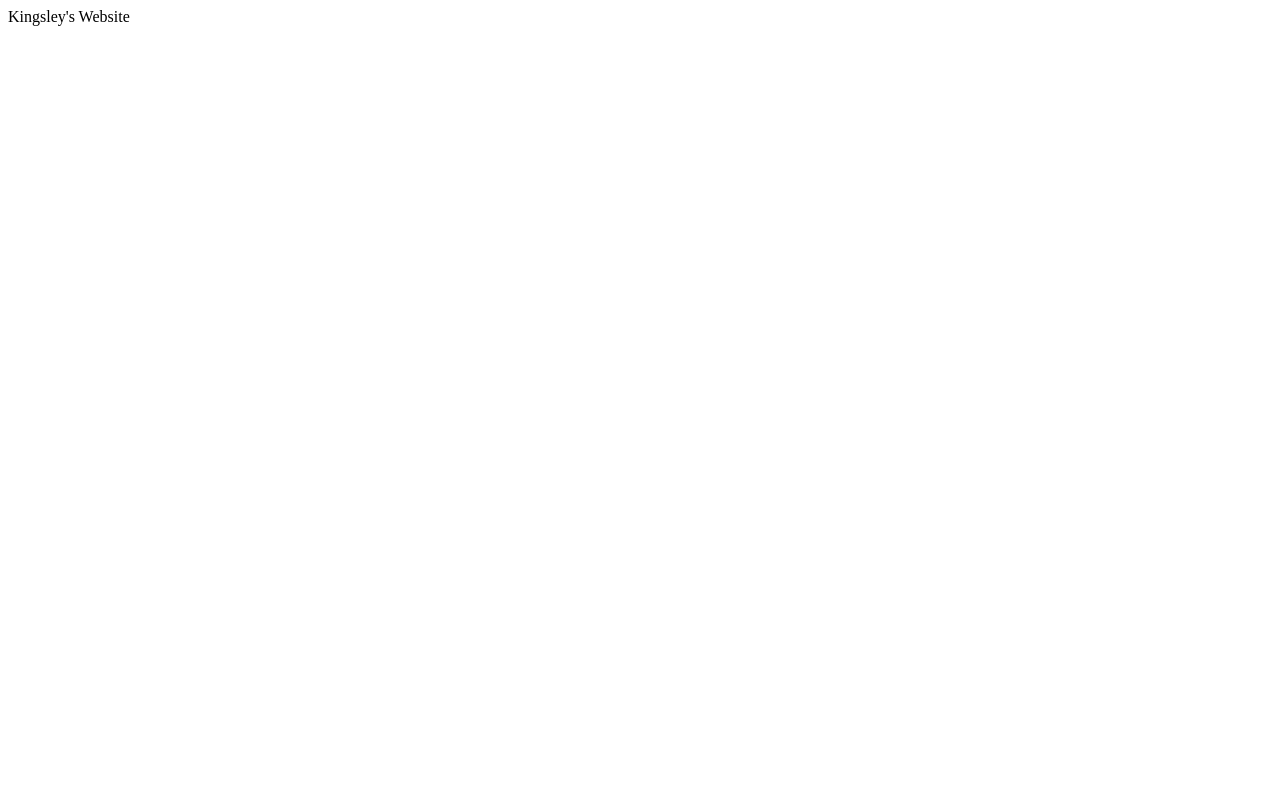
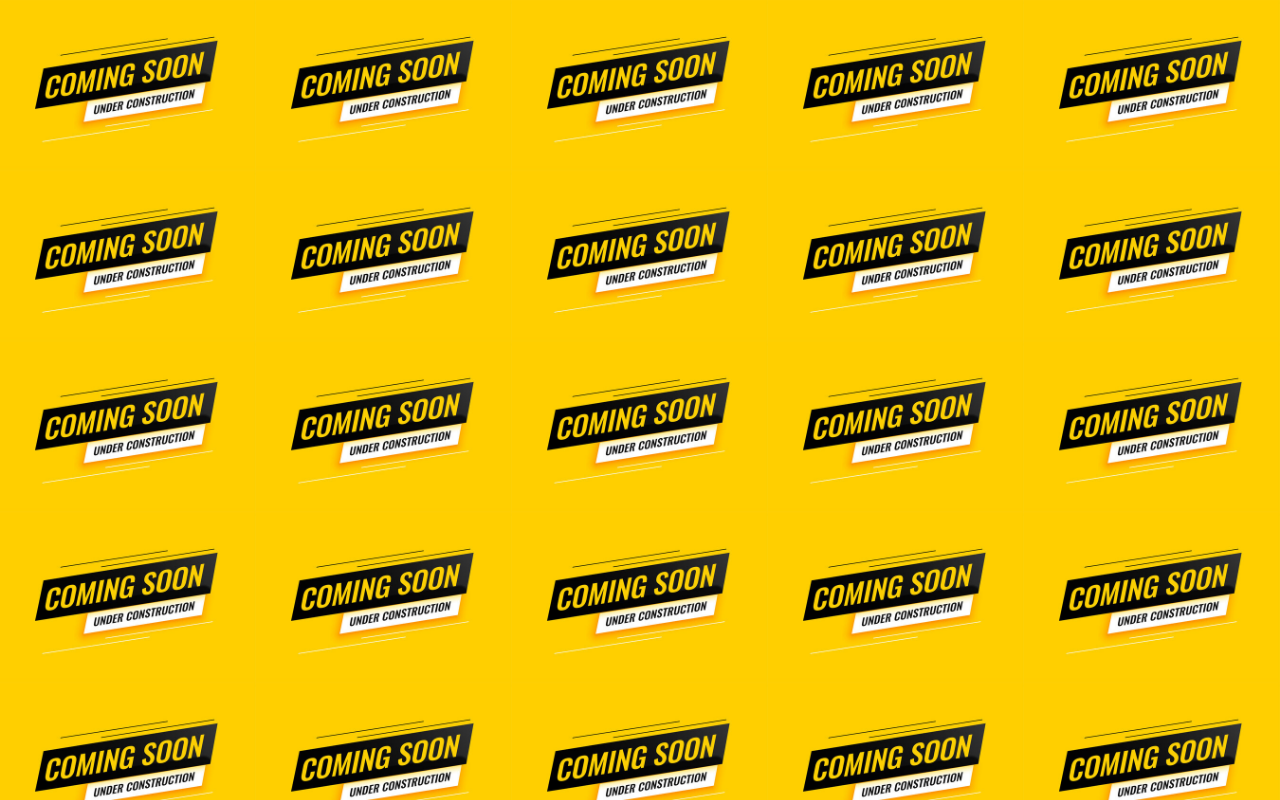
Before and after one commit to KingsleySepeng/Portfolio, a plain HTML site: page client/index.html in a window 1280 px wide. Drawn offline with nearby package versions, Linux system fonts and the light colour scheme.

Commit message:
Created Under Construction Page

```diff
--- a/client/index.html
+++ b/client/index.html
@@ -3,9 +3,68 @@
 <head>
     <meta charset="UTF-8">
     <meta name="viewport" content="width=device-width, initial-scale=1.0">
-    <title>Document</title>
+    <title>Kingsley Sepeng</title>
+    <link rel="icon" href="./assets/banner.jpg">
+<style>
+    *{
+        margin: 0;
+        padding: 0;
+        overflow: hidden;
+    }
+    .banner{
+        background-image: url("assets/banner.jpg");
+        background-size: 20%;
+
+        height: 100vh;
+    }
+</style>
 </head>
 <body>
-    Kingsley's Website
+    <div class="banner"></div>
+    <script src="https://cdnjs.cloudflare.com/ajax/libs/gsap/3.9.1/gsap.min.js"></script>
+    <script>
+// Define the zoom animation sequence
+function zoomAnimationSequence() {
+  // Zoom in
+  gsap.to('.banner', {
+    duration: 1,
+    scale: 1.2,
+    ease: 'power2.out',
+    onComplete: function() {
+      // Shake
+      gsap.to('.banner', {
+        duration: 0.1,
+        x: -10,
+        repeat: 5,
+        yoyo: true,
+        onComplete: function() {
+          // Rotate
+          gsap.to('.banner', {
+            duration: 1,
+            rotation: 360,
+            scale: 1.5,
+            ease: 'elastic.out',
+            onComplete: function() {
+              // Zoom out
+              gsap.to('.banner', {
+                duration: 1,
+                scale: 1,
+                ease: 'power2.inOut'
+              });
+            }
+          });
+        }
+      });
+    }
+  });
+}
+
+// Call the zoom animation sequence
+zoomAnimationSequence();
+
+// Repeat the zoom animation sequence every 7 seconds
+setInterval(zoomAnimationSequence, 7000);
+
+    </script>
 </body>
 </html>
```
Also changed, not shown: client/assets/banner.jpg (added).
